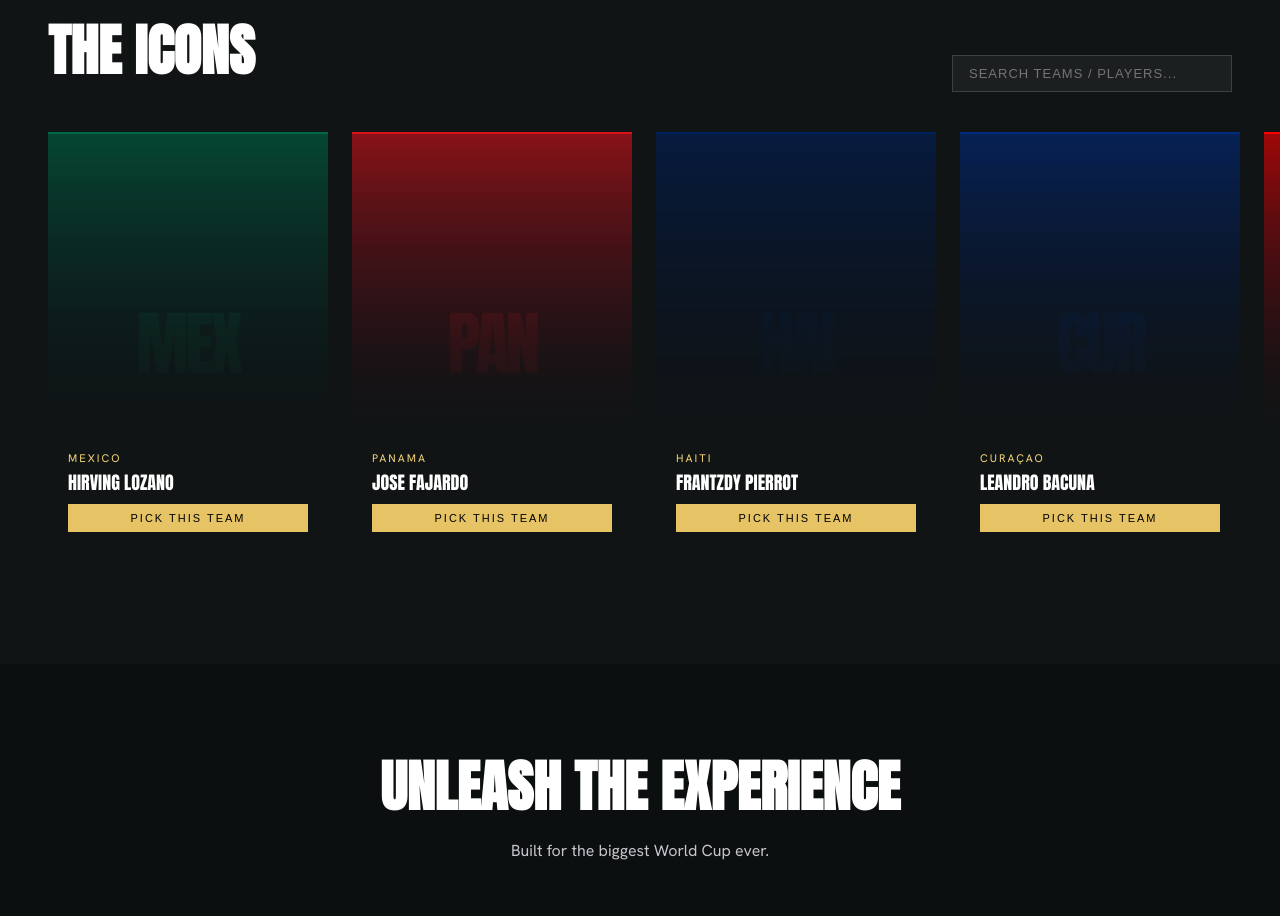
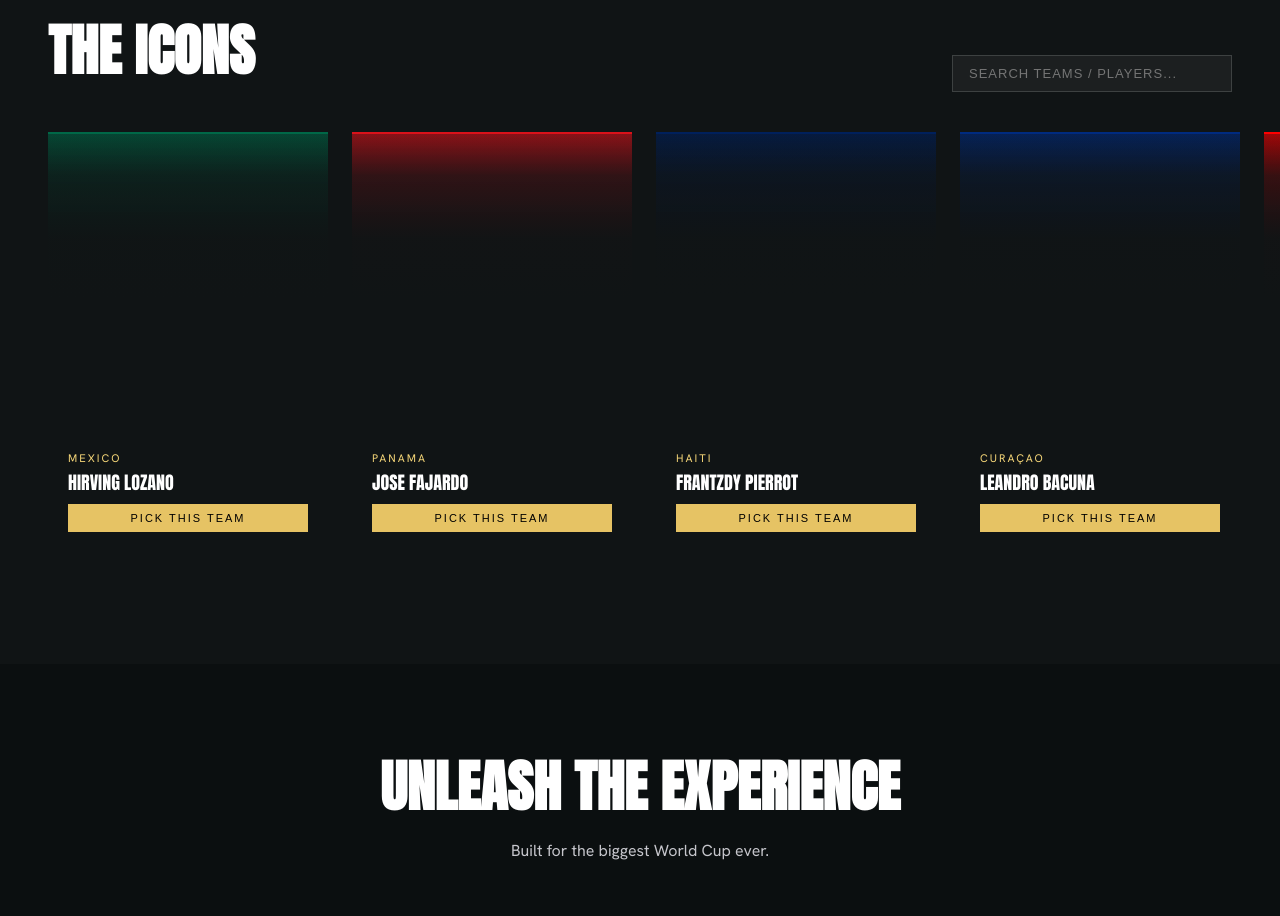
Before and after one commit to abednegoingplaces/worldcupdna-frontend, a Next.js app: page / in a window 1280 px wide. Shown: the part 1040-1956 px from the top of the page. Built offline with nearby package versions, Linux system fonts and the light colour scheme; no server answers.

Commit message:
fix: much darker bottom gradient

```diff
--- a/src/app/page.tsx
+++ b/src/app/page.tsx
@@ -205,7 +205,7 @@ export default function Home() {
               <div style={{position:'absolute', inset:0, background:`linear-gradient(to bottom, ${p.color}99, #080d1a)`, display:'flex', alignItems:'center', justifyContent:'center'}}>
                 <div style={{fontFamily:'Anton, sans-serif', fontSize:'70px', color:p.color, opacity:0.4, letterSpacing:'-4px'}}>{p.nation.slice(0,3)}</div>
               </div>
-              <div style={{position:'absolute', inset:0, background:'linear-gradient(to top, #101415 30%, transparent)'}} />
+              <div style={{position:'absolute', inset:0, background:'linear-gradient(to top, #101415 60%, rgba(16,20,21,0.98) 75%, rgba(16,20,21,0.7) 90%, transparent 100%)'}} />
               <div className="group" style={{position:'absolute', inset:0, display:'flex', flexDirection:'column', justifyContent:'flex-end', padding:'20px'}}>
                 <div style={{color:'#f5d678', fontSize: isMobile ? '10px' : '11px', letterSpacing:'2px', marginBottom:'4px'}}>{p.nation}</div>
                 <div style={{fontFamily:'Anton, sans-serif', color:'#fff', fontSize: isMobile ? '15px' : '18px', marginBottom:'8px'}}>{p.name}</div>
```
